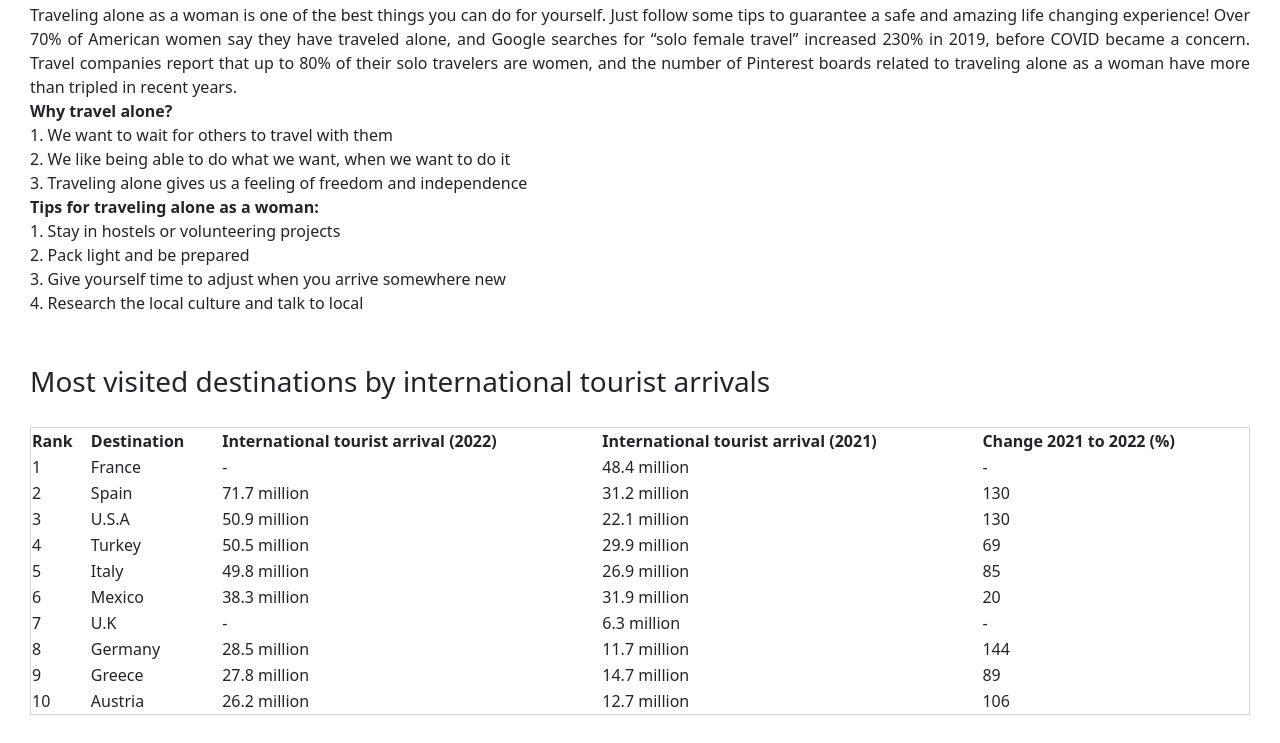
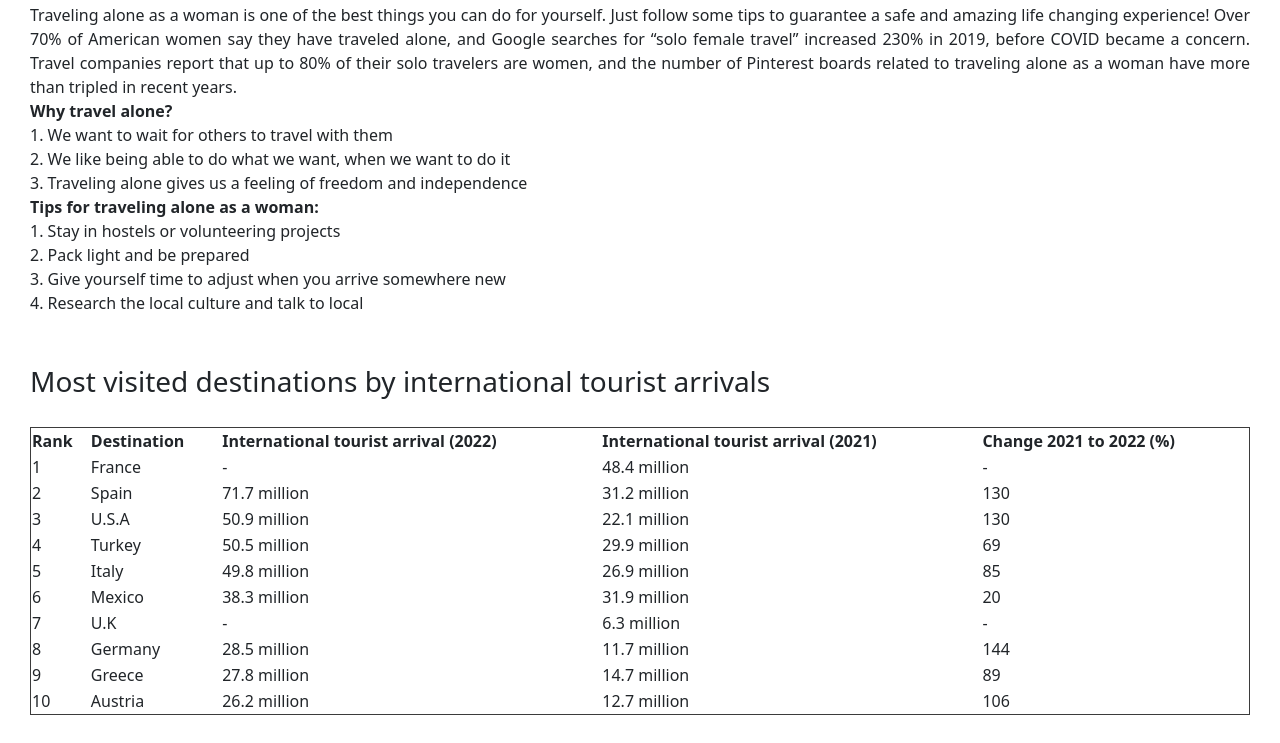
Before and after one commit to mina-ghanadi/Mina-travel-website, a plain HTML site: page index.html in a window 1280 px wide. Shown: the part 1642-2385 px from the top of the page. Drawn offline with nearby package versions, Linux system fonts and the light colour scheme; a web font is replaced by a local one.

Commit message:
table border

```diff
--- a/index.css
+++ b/index.css
@@ -161,12 +161,12 @@ footer a:hover {
   }
 }
 table {
-  border: 1px solid lightgrey;
+  border: 1px solid rgb(59, 59, 59);
   width: 100%;
 }
 
 td {
-  border-top: 1px solid lightgray;
+  border-top: 1px solid rgb(116, 116, 116);
 }
 
 .responsive-table {
```
